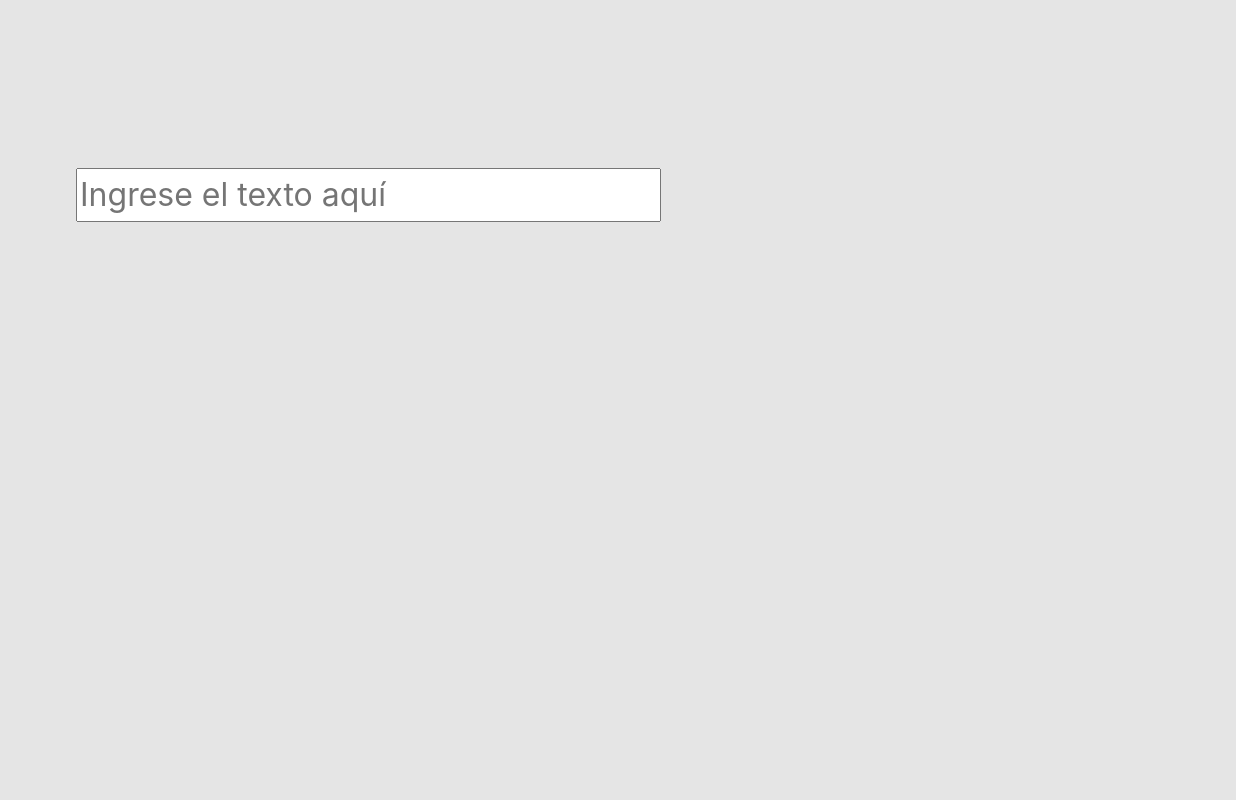
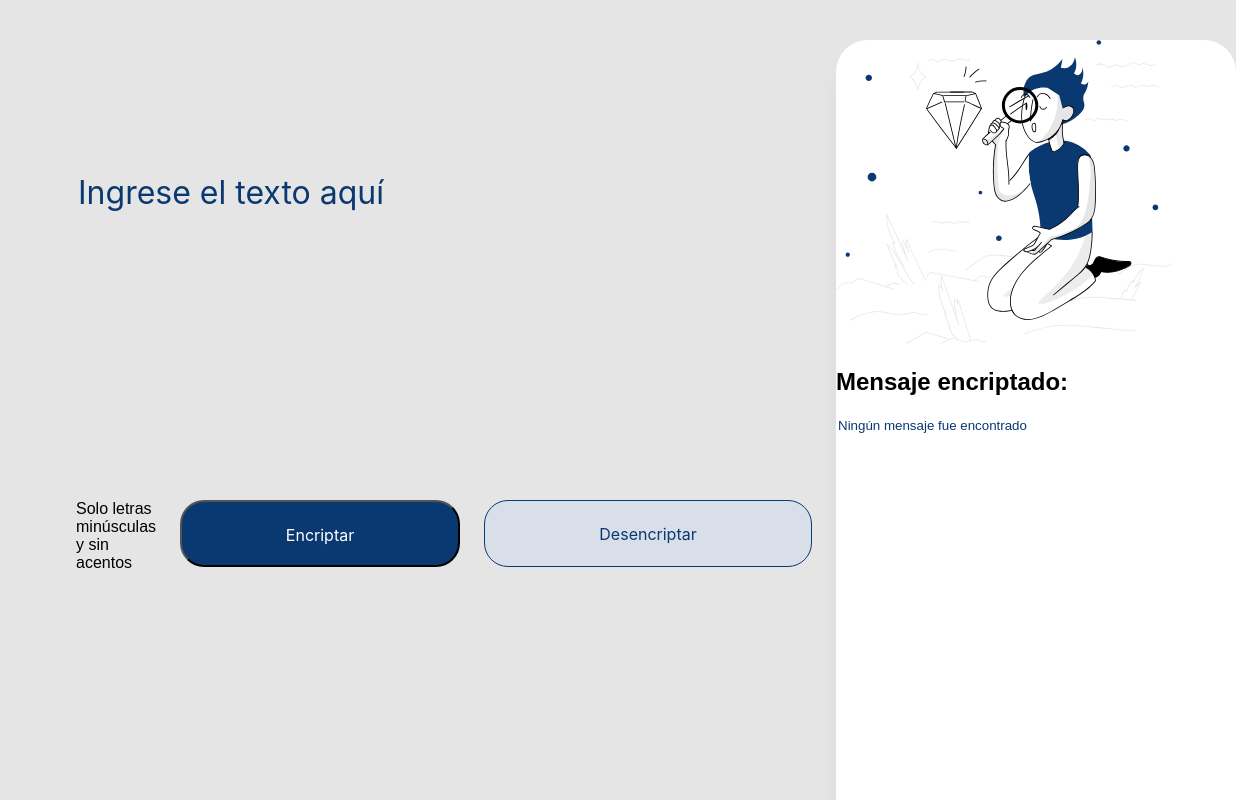
Before and after one commit to ricardoyepezz/alura-challenge-1-encriptador, a plain HTML site: page index.html in a window 1280 px wide. Shown: the top 800 px of the page, 164-1400 px from the left, 1236 px wide, since content can reach past the window. Drawn offline with Linux system fonts and the light colour scheme; a web font is replaced by a local one.

Commit message:
se añaden funciones, falta opción copiar

```diff
--- a/index.html
+++ b/index.html
@@ -1,17 +1,33 @@
 <!DOCTYPE html>
 <html lang="en">
-<head>
-    <meta charset="UTF-8">
-    <meta http-equiv="X-UA-Compatible" content="IE=edge">
-    <meta name="viewport" content="width=device-width, initial-scale=1.0">
-    <link rel="stylesheet" href="/style.css">
+  <head>
+    <meta charset="UTF-8" />
+    <meta http-equiv="X-UA-Compatible" content="IE=edge" />
+    <meta name="viewport" content="width=device-width, initial-scale=1.0" />
+    <link rel="stylesheet" href="/style.css" />
     <title>Document</title>
-</head>
-<body>
-    <img class="logo" src="img/Logo.svg" alt="">
-    <input class="input" type="text" placeholder="Ingrese el texto aquí">
-    <script>
+  </head>
+  <body>
+    <img class="logo" src="img/Logo.svg" alt="" />
+    <input
+      id="input"
+      class="input"
+      type="text"
+      placeholder="Ingrese el texto aquí"
+    />
+    <div class="container-btn">
+      <span>Solo letras minúsculas y sin acentos</span>
+      <input class="btn-encriptar" id="btn-encriptar" type="button" value="Encriptar" id="btn-encriptar" />
+      <input class="btn-desencriptar" id="btn-desencriptar" type="button" value="Desencriptar" id="btn-desencriptar" />
+    </div>
+    <div class="outputDiv">
+    <img class="outputImage" src="img/outputImage.svg" alt="" />
 
-    </script>
-</body>
+        <h2 id="">Mensaje encriptado:</h2>
+        <input class="output" type="text" id="output" placeholder="Ningún mensaje fue encontrado"
+        />
+    </div>
+
+    <script src="js/script.js"></script>
+  </body>
 </html>
--- /dev/null
+++ b/js/script.js
@@ -0,0 +1,70 @@
+//DEFINO VARIABLES DE MIS ELEMENTOS
+const input = document.getElementById("input");
+const btnEncriptar = document.getElementById("btn-encriptar");
+const btnDesencriptar = document.getElementById("btn-desencriptar");
+const output = document.getElementById("output");
+const soloLetras = "^[a-z !ñ]+$";
+//const btnCopiar = document.getElementById('btn-copy');
+
+//DEFINO EVENTOS DE LOS BOTONES
+document.addEventListener("DOMContentLoaded", () => {
+  btnEncriptar.addEventListener("click", encriptar);
+  btnDesencriptar.addEventListener("click", desencriptar);
+  //btnCopiar.addEventListener('click', copiarTexto);
+});
+
+//FUNCIONES DE ENCRIPTACION Y DESENCRIPTACION
+function encriptar(e) {
+  e.preventDefault();
+  output.value = "";
+  let mensaje = input.value;
+
+  if (mensaje.match(soloLetras) != null) {
+    let string = mensaje.split(" ");
+    let array = [];
+
+    for (let x of string) {
+      x = x.replaceAll("e", "enter");
+      x = x.replaceAll("i", "imes");
+      x = x.replaceAll("a", "ai");
+      x = x.replaceAll("o", "ober");
+      x = x.replaceAll("u", "ufat");
+
+      array.push(x);
+    }
+
+    const resultado = array.join(" ");
+
+    output.value = resultado;
+  } else {
+    //mostrarError("Solo se permiten letras minúsculas, sin acentos");
+    return;
+  }
+}
+
+function desencriptar(e) {
+  e.preventDefault();
+  output.value = "";
+  let mensaje = input.value;
+
+  if (mensaje.match(soloLetras) != null) {
+    let string = mensaje.split(" ");
+    let array = [];
+
+    for (let x of string) {
+      x = x.replaceAll("enter", "e");
+      x = x.replaceAll("imes", "i");
+      x = x.replaceAll("ai", "a");
+      x = x.replaceAll("ober", "o");
+      x = x.replaceAll("ufat", "u");
+      array.push(x);
+    }
+
+    const resultado = array.join(" ");
+
+    output.value = resultado;
+  } else {
+    //mostrarError("Solo se permiten letras minúsculas, sin acentos");
+    return;
+  }
+}
--- a/style.css
+++ b/style.css
@@ -1,3 +1,13 @@
+@import url("https://rsms.me/inter/inter.css");
+html {
+  font-family: "Inter", sans-serif;
+}
+@supports (font-variation-settings: normal) {
+  html {
+    font-family: "Inter var", sans-serif;
+  }
+}
+
 body {
   background-color: #e5e5e5;
 }
@@ -27,4 +37,97 @@ body {
   font-size: 32px;
   line-height: 150%;
   color: #0a3871;
+  background-color: #e5e5e5;
+  border: none;
 }
+
+::placeholder {
+  /* Chrome, Firefox, Opera, Safari 10.1+ */
+  color: #0a3871;
+}
+
+.btn-encriptar {
+  display: flex;
+  flex-direction: row;
+  align-items: flex-start;
+  padding: 24px;
+  gap: 8px;
+  height: 67px;
+  background: #0a3871;
+  border-radius: 24px;
+  flex: none;
+  order: 0;
+  flex-grow: 0;
+  width: 280px;
+  font-family: "Inter";
+  font-style: normal;
+  font-weight: 400;
+  font-size: 16px;
+  line-height: 19px;
+  text-align: center;
+  color: #ffffff;
+  flex: none;
+  order: 0;
+  flex-grow: 1;
+}
+
+.btn-desencriptar {
+  box-sizing: border-box;
+  display: flex;
+  flex-direction: row;
+  align-items: flex-start;
+  padding: 24px;
+  gap: 8px;
+  width: 328px;
+  height: 67px;
+  background: #d8dfe8;
+  border: 1px solid #0a3871;
+  border-radius: 24px;
+  flex: none;
+  order: 1;
+  flex-grow: 0;
+  font-family: "Inter";
+  font-style: normal;
+  font-weight: 400;
+  font-size: 16px;
+  line-height: 19px;
+  text-align: center;
+  color: #0a3871;
+  order: 0;
+  flex-grow: 1;
+}
+
+.container-btn {
+  display: flex;
+  flex-direction: row;
+  align-items: flex-start;
+  padding: 0px;
+  gap: 24px;
+
+  position: absolute;
+  width: 680px;
+  height: 67px;
+  left: 240px;
+  top: 500px;
+}
+
+.output {
+    border: none;
+    width: 328px;
+}
+
+.outputDiv {
+    position: absolute;
+    width: 400px;
+    height: 944px;
+    left: 1000px;
+    top: 40px;
+
+    /* White */
+
+    background: #FFFFFF;
+    /* shadow */
+
+    box-shadow: 0px 24px 32px -8px rgba(0, 0, 0, 0.08);
+    border-radius: 32px;
+}
```
Also changed, not shown: img/outputImage.svg (added).
